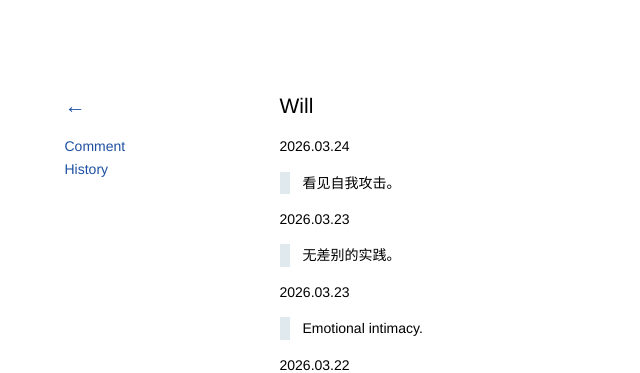
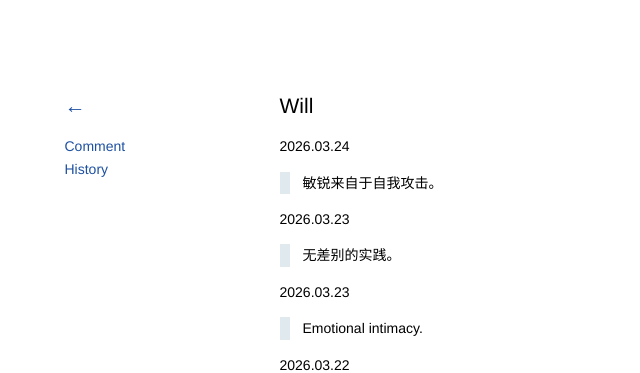
Before and after one commit to kidlj/awei, a Jekyll site: the page built from _wiki/will.md, in a window 1280 px wide and 900 px high. Shown: the top 373 px of the window, without its empty margins (68-708 px from the left). Built offline with Jekyll 4.4.1, drawn with Linux system fonts in a browser that asks for light colours.

Commit message:
update will

```diff
--- a/_wiki/will.md
+++ b/_wiki/will.md
@@ -4,7 +4,7 @@ title: Will
 
 2026.03.24
 
-> 看见自我攻击。
+> 敏锐来自于自我攻击。
 
 2026.03.23
 
```
